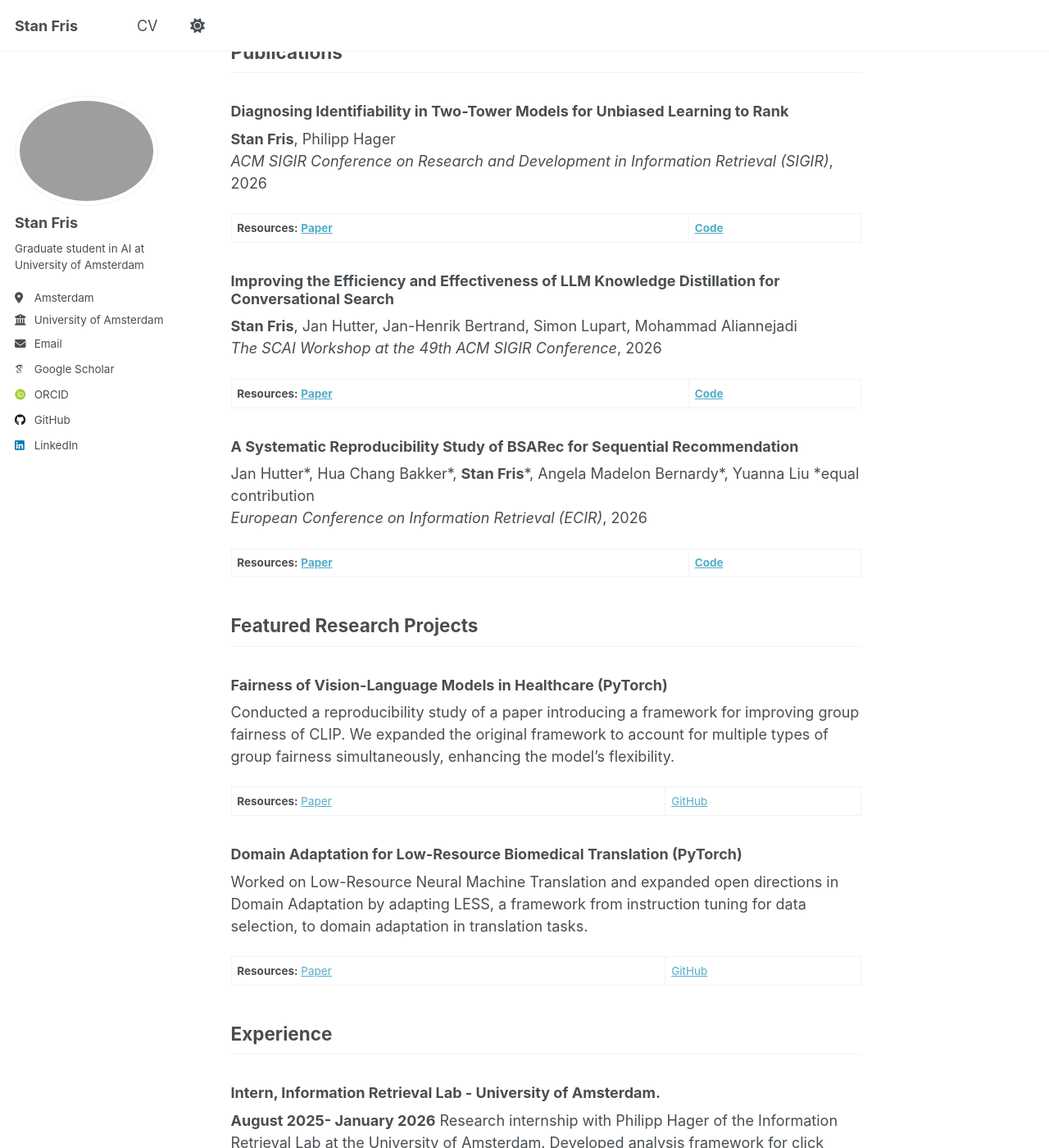
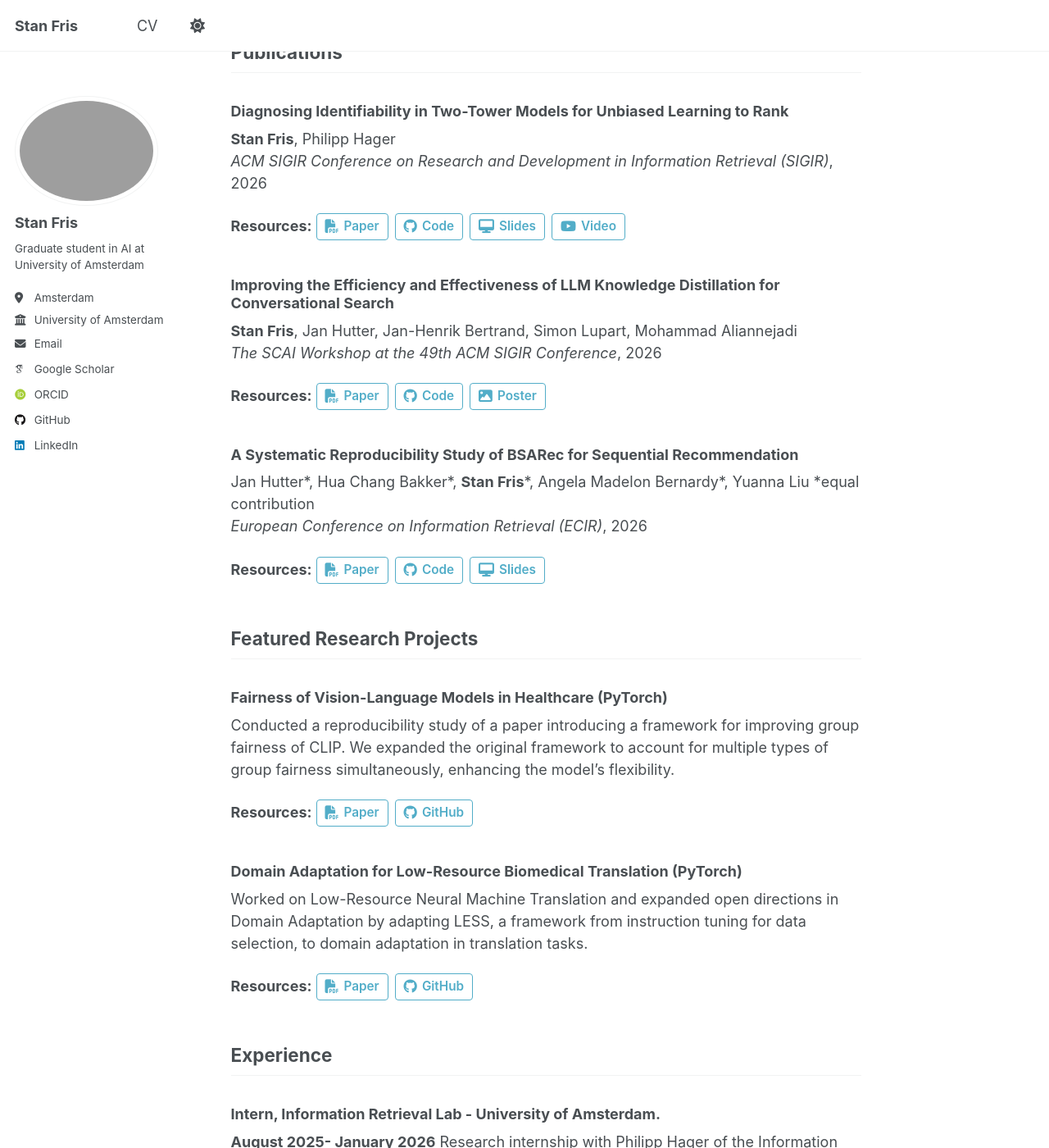
Before and after one commit to stanfris/stanfris.github.io, a Jekyll site: the page built from _pages/about.md, in a window 1280 px wide and 1400 px high, scrolled down 325 px. Shown: the whole window at 82% size. Built offline with Jekyll 4.4.1, drawn with Linux system fonts in a browser that asks for light colours; some web fonts are replaced; a script that is not in the unit is left out.

Commit message:
Clean up slides references, rename slide files to remove spaces, and style resources as badges

```diff
--- a/_pages/about.md
+++ b/_pages/about.md
@@ -14,32 +14,32 @@ Hi! Im a Second year Graduate student in Artificial Intelligence at the Universi
 **Stan Fris**, Philipp Hager
 *ACM SIGIR Conference on Research and Development in Information Retrieval (SIGIR)*, 2026
 
-**Resources:** [**Paper**](/files/SIGIR_2026_Diagnosing_Identifiability_in_Two_Tower_Models_for_Unbiased_Learning_to_Rank-4.pdf) | [**Code**](https://github.com/stanfris/practical-identifiability-ultr)
+**Resources:** <a class="btn-pub" href="/files/SIGIR_2026_Diagnosing_Identifiability_in_Two_Tower_Models_for_Unbiased_Learning_to_Rank-4.pdf"><i class="fas fa-file-pdf"></i> Paper</a><a class="btn-pub" href="https://github.com/stanfris/practical-identifiability-ultr" target="_blank"><i class="fab fa-github"></i> Code</a><a class="btn-pub" href="/files/SIGIR_2026_Diagnosing_Identifiability_in_Two_Tower_Models_for_Unbiased_Learning_to_Rank_Slides.pdf"><i class="fas fa-desktop"></i> Slides</a><a class="btn-pub" href="https://www.youtube.com/watch?v=QZUxUbQ1asw" target="_blank"><i class="fab fa-youtube"></i> Video</a>
 
 ### Improving the Efficiency and Effectiveness of LLM Knowledge Distillation for Conversational Search
 **Stan Fris**, Jan Hutter, Jan-Henrik Bertrand, Simon Lupart, Mohammad Aliannejadi
 *The SCAI Workshop at the 49th ACM SIGIR Conference*, 2026
 
-**Resources:** [**Paper**](/files/SCAI_2026__Improving_the_Efficiency_and_Effectiveness_of_LLM_Knowledge_Distillation_for_Conversational_Search-3.pdf) | [**Code**](https://github.com/stanfris/practical-identifiability-ultr)
+**Resources:** <a class="btn-pub" href="/files/SCAI_2026__Improving_the_Efficiency_and_Effectiveness_of_LLM_Knowledge_Distillation_for_Conversational_Search-3.pdf"><i class="fas fa-file-pdf"></i> Paper</a><a class="btn-pub" href="https://github.com/stanfris/practical-identifiability-ultr" target="_blank"><i class="fab fa-github"></i> Code</a><a class="btn-pub" href="/files/SCAI_2026_poster-6.pdf"><i class="fas fa-image"></i> Poster</a>
 
 
 ### A Systematic Reproducibility Study of BSARec for Sequential Recommendation
 Jan Hutter\*, Hua Chang Bakker\*, **Stan Fris**\*, Angela Madelon Bernardy\*, Yuanna Liu \*equal contribution
 *European Conference on Information Retrieval (ECIR)*, 2026
 
-**Resources:** [**Paper**](/files/ECIR_2026_Reproduction_BSARec-13.pdf) | [**Code**](https://github.com/Janhutter/BSARec)
+**Resources:** <a class="btn-pub" href="/files/ECIR_2026_Reproduction_BSARec-13.pdf"><i class="fas fa-file-pdf"></i> Paper</a><a class="btn-pub" href="https://github.com/Janhutter/BSARec" target="_blank"><i class="fab fa-github"></i> Code</a><a class="btn-pub" href="/files/ECIR_2026_Reproduction_BSARec_Slides.pdf"><i class="fas fa-desktop"></i> Slides</a>
 
 ## Featured Research Projects
 
 ### Fairness of Vision-Language Models in Healthcare (PyTorch)
 Conducted a reproducibility study of a paper introducing a framework for improving group fairness of CLIP. We expanded the original framework to account for multiple types of group fairness simultaneously, enhancing the model’s flexibility.
 
-**Resources:** [Paper](https://arxiv.org/abs/2509.06535) | [GitHub](https://github.com/stanfris/FairCLIP_Reproducibility)
+**Resources:** <a class="btn-pub" href="https://arxiv.org/abs/2509.06535" target="_blank"><i class="fas fa-file-pdf"></i> Paper</a><a class="btn-pub" href="https://github.com/stanfris/FairCLIP_Reproducibility" target="_blank"><i class="fab fa-github"></i> GitHub</a>
 
 ### Domain Adaptation for Low-Resource Biomedical Translation (PyTorch)
 Worked on Low-Resource Neural Machine Translation and expanded open directions in Domain Adaptation by adapting LESS, a framework from instruction tuning for data selection, to domain adaptation in translation tasks.
 
-**Resources:** [Paper](https://github.com/stanfris/Robust-Domain-Adaptation-for-Low-Resource-NMT/blob/main/Robust_Domain_Adaptation_for_Low_Resource_Biomedical_Translation.pdf) | [GitHub](https://github.com/stanfris/Robust-Domain-Adaptation-for-Low-Resource-NMT/tree/main)
+**Resources:** <a class="btn-pub" href="https://github.com/stanfris/Robust-Domain-Adaptation-for-Low-Resource-NMT/blob/main/Robust_Domain_Adaptation_for_Low_Resource_Biomedical_Translation.pdf" target="_blank"><i class="fas fa-file-pdf"></i> Paper</a><a class="btn-pub" href="https://github.com/stanfris/Robust-Domain-Adaptation-for-Low-Resource-NMT/tree/main" target="_blank"><i class="fab fa-github"></i> GitHub</a>
 
 ## Experience
 
--- a/assets/css/main.scss
+++ b/assets/css/main.scss
@@ -41,3 +41,33 @@
     "vendor/font-awesome/solid",
     "vendor/font-awesome/brands"
 ;
+
+/* Publication resource buttons */
+.btn-pub {
+  display: inline-flex;
+  align-items: center;
+  gap: 6px;
+  margin-right: 8px;
+  margin-bottom: 8px;
+  padding: 4px 10px;
+  font-size: 0.85em;
+  font-weight: 600;
+  text-decoration: none !important;
+  color: var(--global-link-color) !important;
+  background-color: transparent;
+  border: 1px solid var(--global-link-color);
+  border-radius: 4px;
+  transition: all 0.2s ease-in-out;
+
+  &:hover {
+    color: var(--global-bg-color) !important;
+    background-color: var(--global-link-color);
+    border-color: var(--global-link-color);
+    box-shadow: 0 2px 5px rgba(0, 0, 0, 0.15);
+    transform: translateY(-1px);
+  }
+
+  i {
+    font-size: 1.1em;
+  }
+}
```
Also changed, not shown: 9 other files.
